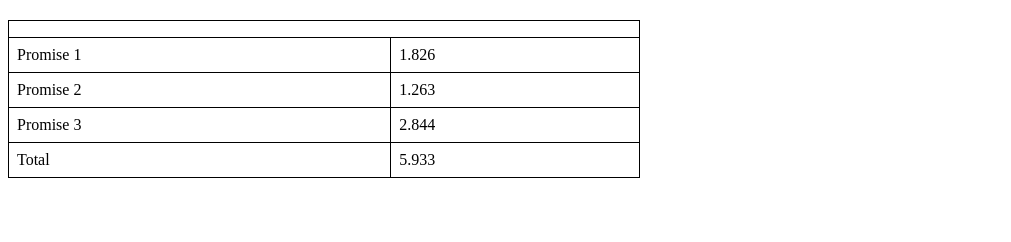
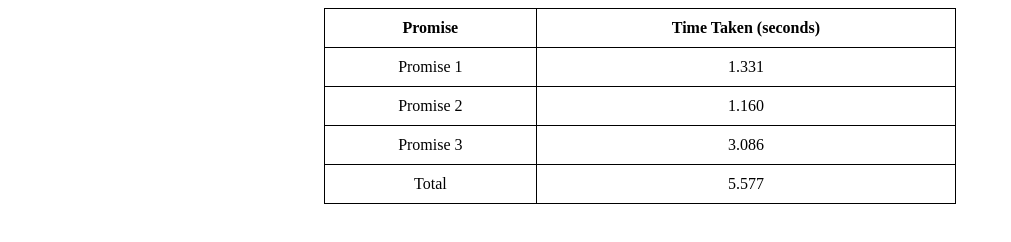
Before and after one commit to acciojob/wait-for-multiple-promises-jaisaipothula, a website: page main.html in a window 1280 px wide. Shown: the whole page, without its empty margins (0-1011 px from the left). Drawn offline with Linux system fonts and the light colour scheme.

Commit message:
created a submission

```diff
--- a/main.html
+++ b/main.html
@@ -6,38 +6,30 @@
   <title>Promise.all Example</title>
   <style>
     table {
+      width: 50%;
+      margin: auto;
       border-collapse: collapse;
-      width: 50%;
-      margin-top: 20px;
     }
     th, td {
+      padding: 10px;
+      text-align: center;
       border: 1px solid black;
-      padding: 8px;
-      text-align: left;
     }
   </style>
 </head>
 <body>
-  <table id="resultTable">
-    <tr>
-      <th colspan="2">Loading...</th>
-    </tr>
-    <tr>
-      <td>Promise 1</td>
-      <td>...</td>
-    </tr>
-    <tr>
-      <td>Promise 2</td>
-      <td>...</td>
-    </tr>
-    <tr>
-      <td>Promise 3</td>
-      <td>...</td>
-    </tr>
-    <tr>
-      <td>Total</td>
-      <td>...</td>
-    </tr>
+  <table id="result-table">
+    <thead>
+      <tr>
+        <th>Promise</th>
+        <th>Time Taken (seconds)</th>
+      </tr>
+    </thead>
+    <tbody>
+      <tr>
+        <td colspan="2" id="loading-row">Loading...</td>
+      </tr>
+    </tbody>
   </table>
 
   <script src="script.js"></script>
--- a/script.js
+++ b/script.js
@@ -1,46 +1,50 @@
 document.addEventListener('DOMContentLoaded', () => {
-  const table = document.getElementById('resultTable');
-  const loadingRow = table.rows[0]; // First row for loading text
-  const promiseRows = [
-    table.rows[1], // Promise 1 row
-    table.rows[2], // Promise 2 row
-    table.rows[3]  // Promise 3 row
-  ];
-  const totalRow = table.rows[4]; // Total row
+  const resultTable = document.getElementById('result-table');
+  const loadingRow = document.getElementById('loading-row');
 
-  // Helper function to create a promise that resolves after a random time between 1 and 3 seconds
-  const createRandomPromise = () => {
-    const randomDelay = Math.floor(Math.random() * 2000) + 1000; // Random between 1000ms and 3000ms
-    return new Promise(resolve => {
-      setTimeout(() => {
-        resolve(randomDelay / 1000); // Resolve with seconds
-      }, randomDelay);
-    });
-  };
+  // Function to generate a random delay between 1 and 3 seconds
+  function getRandomDelay() {
+    return Math.floor(Math.random() * 3000) + 1000; // Random number between 1000 and 3000 milliseconds
+  }
 
-  // Array of promises
+  // Create an array of 3 promises with random delays
   const promises = [
-    createRandomPromise(),
-    createRandomPromise(),
-    createRandomPromise()
+    new Promise(resolve => {
+      setTimeout(() => resolve(getRandomDelay()), getRandomDelay());
+    }),
+    new Promise(resolve => {
+      setTimeout(() => resolve(getRandomDelay()), getRandomDelay());
+    }),
+    new Promise(resolve => {
+      setTimeout(() => resolve(getRandomDelay()), getRandomDelay());
+    })
   ];
 
-  // Update table after all promises resolve
+  // Use Promise.all to wait for all promises to resolve
   Promise.all(promises)
-    .then(results => {
-      // Remove loading text
-      loadingRow.cells[0].textContent = '';
+    .then(times => {
+      // Remove loading row
+      loadingRow.parentNode.removeChild(loadingRow);
 
-      // Update each promise row with resolved time
-      results.forEach((time, index) => {
-        promiseRows[index].cells[1].textContent = time.toFixed(3); // Display time with 3 decimal places
+      // Populate the table with the resolved times
+      times.forEach((time, index) => {
+        const row = resultTable.insertRow(-1); // Append row to end of table
+        const cell1 = row.insertCell(0);
+        const cell2 = row.insertCell(1);
+        cell1.textContent = `Promise ${index + 1}`;
+        cell2.textContent = (time / 1000).toFixed(3); // Convert milliseconds to seconds with 3 decimal places
       });
 
-      // Calculate total time
-      const totalTime = results.reduce((acc, curr) => acc + curr, 0);
-      totalRow.cells[1].textContent = totalTime.toFixed(3); // Display total time with 3 decimal places
+      // Calculate total time and add it as the last row
+      const totalRow = resultTable.insertRow(-1);
+      const totalCell1 = totalRow.insertCell(0);
+      const totalCell2 = totalRow.insertCell(1);
+      totalCell1.textContent = 'Total';
+      const totalTime = times.reduce((acc, curr) => acc + curr, 0) / 1000; // Total time in seconds
+      totalCell2.textContent = totalTime.toFixed(3); // Display total time with 3 decimal places
     })
     .catch(error => {
-      console.error('Error occurred:', error);
+      console.error('Error in promises:', error);
+      // Handle errors if needed
     });
 });
```
